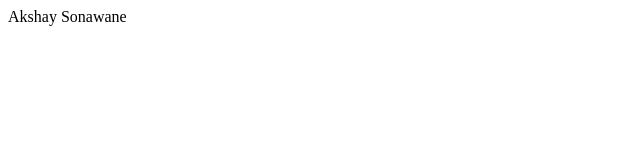
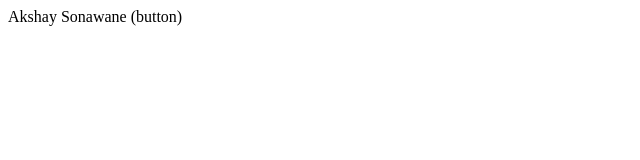
Before and after one commit to AkshaySonawaneIT/Baxture-Assingnment, a plain HTML site: page index.html in a window 1280 px wide. Shown: the full height of the page, 0-640 px from the left. Drawn offline with Linux system fonts and the light colour scheme.

```diff
--- a/index.html
+++ b/index.html
@@ -6,6 +6,6 @@
     <title>Git tutorial</title>
 </head>
 <body>
-    Akshay Sonawane
+    Akshay Sonawane (button)
 </body>
 </html>
```
